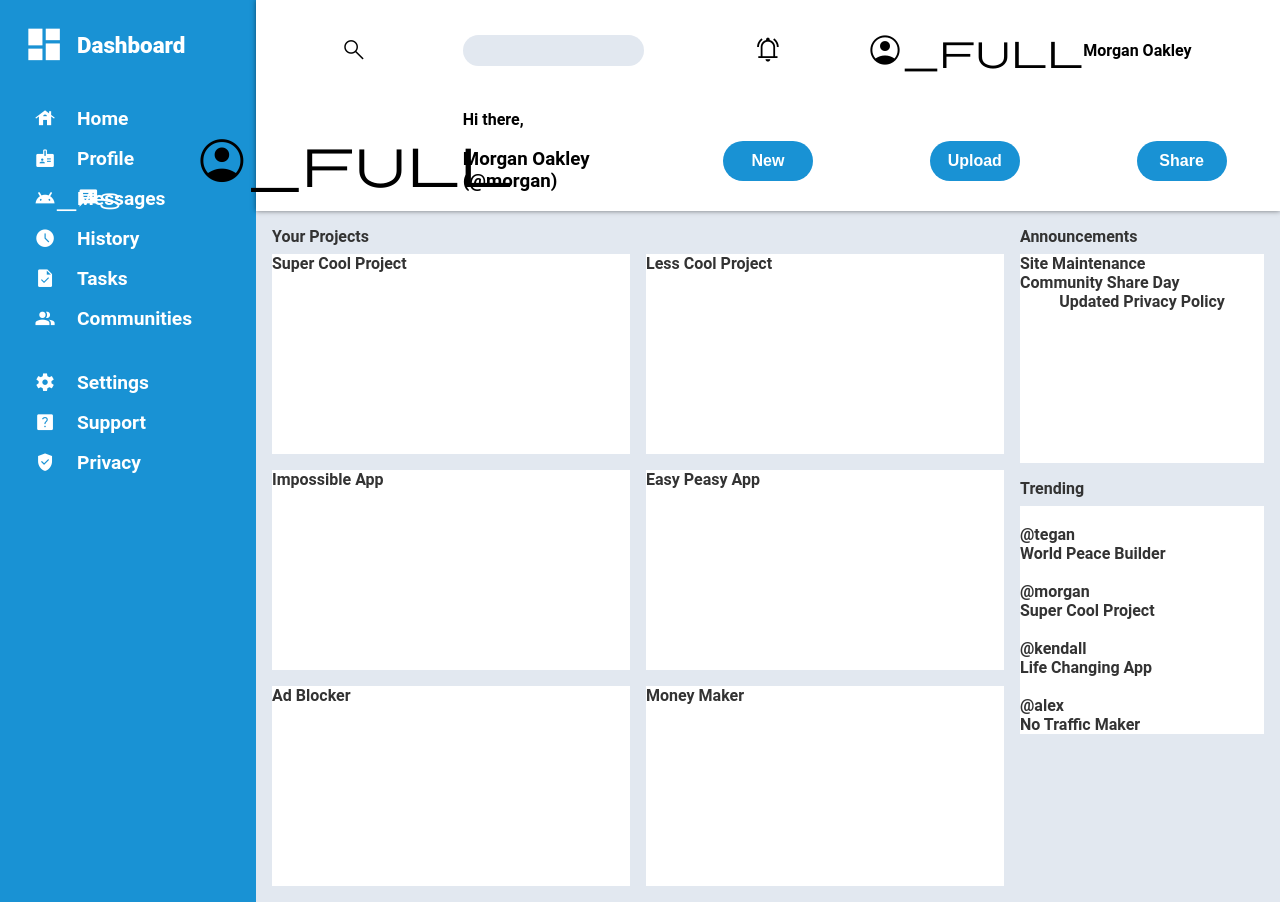
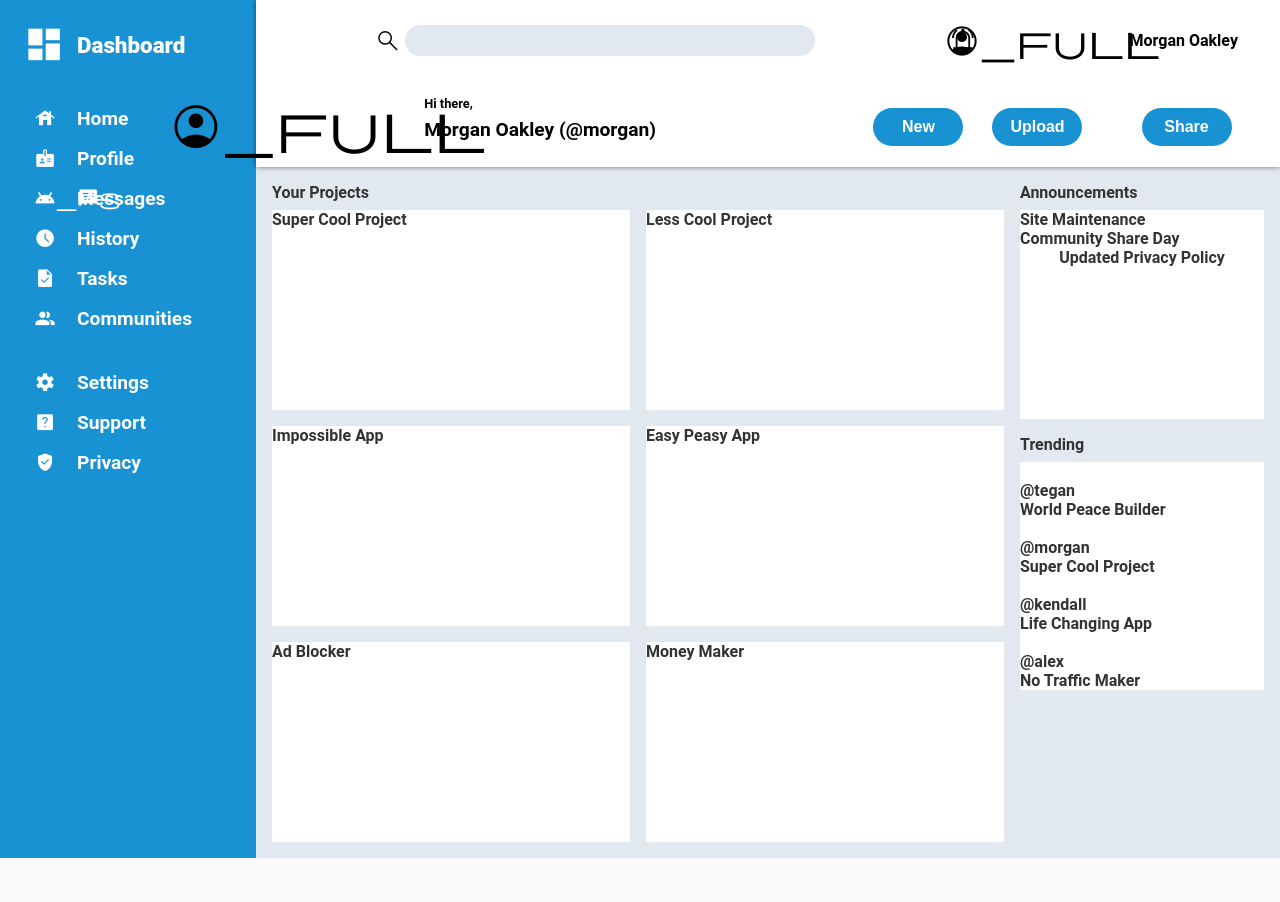
Before and after one commit to Taaaaab/admin-dashboard, a plain HTML site: page index.html in a window 1280 px wide. After the commit the page ends 858 px from the top, so only its background shows below. Drawn offline with nearby package versions, Linux system fonts and the light colour scheme.

Commit message:
Fix header grid

```diff
--- a/styles.css
+++ b/styles.css
@@ -13,8 +13,9 @@ body {
     color: #ffffff;
     border-radius: 30px;
     border: 0;
-    padding: 10px;
-    height: 40px;
+    padding: 5px;
+    margin: 12px;
+    height: 38px;
     width: 90px;
     font-weight: bold;
     font-size: 1rem;
@@ -45,20 +46,20 @@ body {
       box-shadow: 0px 0px 5px rgba(0,0,0,0.5);
 
       display: grid;
-      grid-template-columns: repeat(5, 1fr);
+      grid-template-columns: 1fr 6fr repeat(2, 1fr) 2fr;
       grid-template-rows: 1fr 1fr;
-      gap: 10px;
-      place-items: center;
+      gap: 5px;
+      align-items: center;
   }
 
   #search {
     transform: scale(1.1);
+    justify-self: end;
   }
 
   #notif {
     transform: scale(1.2);
-    justify-self: center;
-    padding: 1rem;
+    justify-self: right;
     font-variation-settings:
     'FILL' 000,
     'wght' 400,
@@ -69,16 +70,27 @@ body {
   #acct {
     transform: scale(1.5);
     justify-self: center;
-    padding: 1rem;
   }
 
   .name {
     justify-self: start;
-    padding-right: 4rem;
   }
+
 
   #profile-pic {
     transform: scale(2.2);
+    justify-self: end;
+  }
+
+  .hi-there {
+    font-size: .8rem;
+    line-height: 6px;
+    padding: 1.2em;
+    padding-left: 1.5em;
+  }
+
+  .full-name {
+    font-size: 1.2rem;
   }
 
   .sidebar {
```
